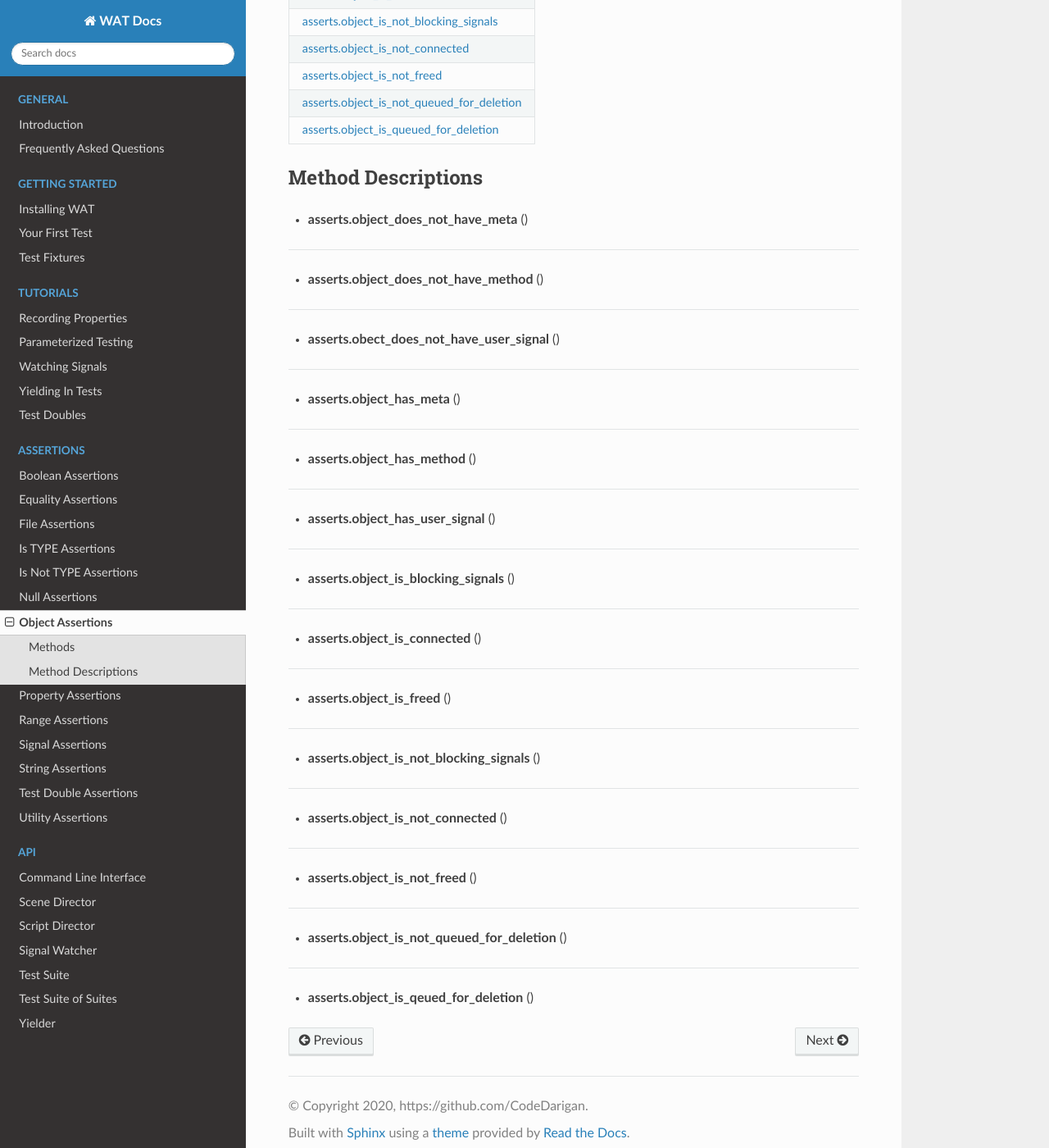
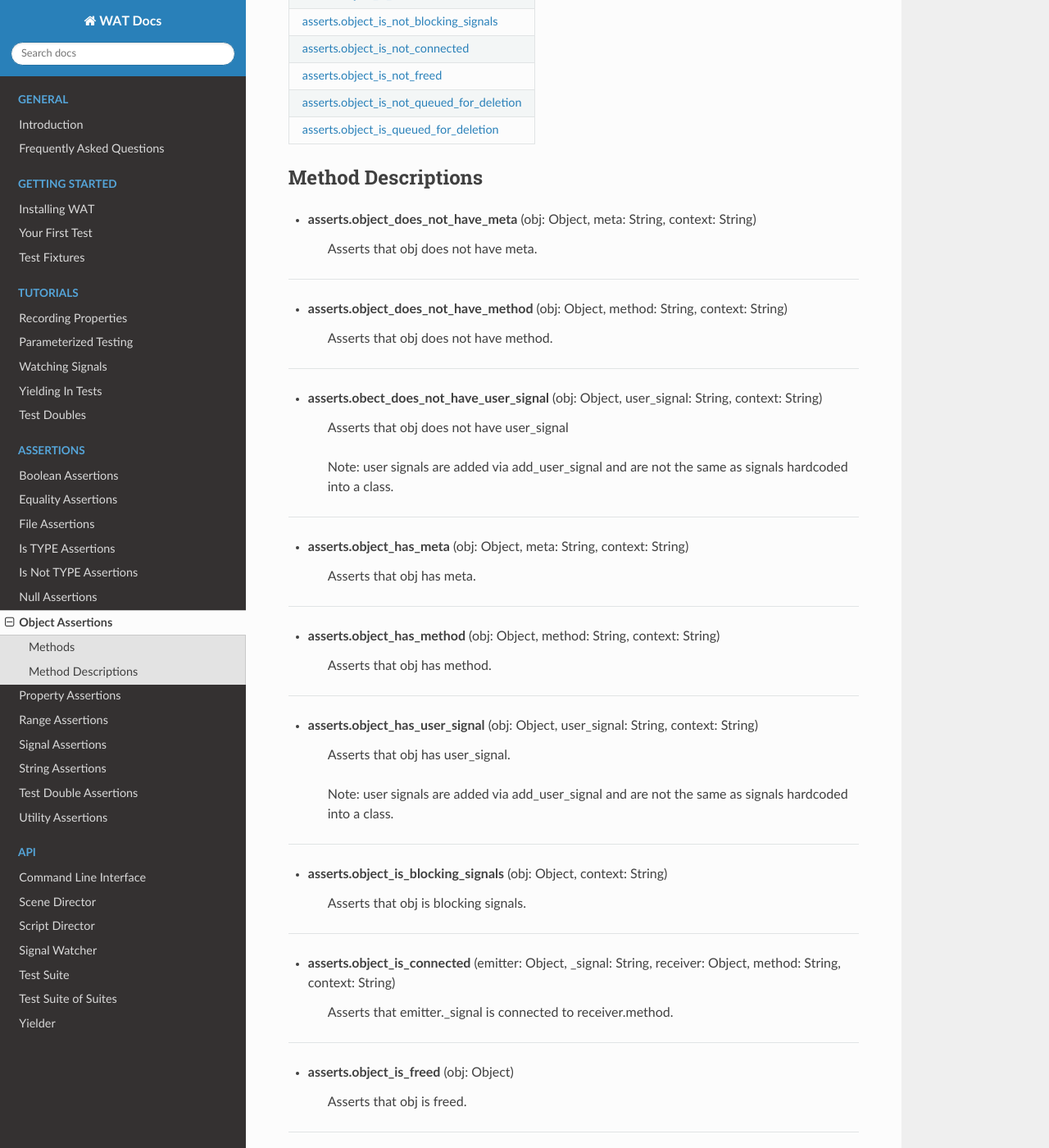
Before and after one commit to CodeDarigan/WATDocRedux, a Sphinx documentation site: the page built from source/pages/assertions/object.rst, in a window 1280 px wide and 1400 px high, scrolled down 599 px. Shown: the whole window at 82% size. Built offline with Sphinx 7.4.7 and the Read the Docs theme 2.0.0, drawn with Linux system fonts in a browser that asks for light colours; some of the changed text lies outside the part shown.

Commit message:
Expand Object Assertions

```diff
--- a/source/pages/assertions/object.rst
+++ b/source/pages/assertions/object.rst
@@ -34,82 +34,118 @@ Method Descriptions
 
 .. _asserts.does_not_have_meta:
 
-* **asserts.object_does_not_have_meta** ()
+* **asserts.object_does_not_have_meta** (obj: Object, meta: String, context: String)
+
+    Asserts that obj does not have meta.
 
 --------------
 
 .. _asserts.does_not_have_method:
 
-* **asserts.object_does_not_have_method** ()
+* **asserts.object_does_not_have_method** (obj: Object, method: String, context: String)
+
+    Asserts that obj does not have method.
 
 ------------
 
 .. _asserts.does_not_have_user_signal:
 
-* **asserts.obect_does_not_have_user_signal** ()
+* **asserts.obect_does_not_have_user_signal** (obj: Object, user_signal: String, context: String)
+
+    Asserts that obj does not have user_signal
+
+    Note: user signals are added via add_user_signal and are not the same as signals hardcoded into
+    a class.
 
 ----------------
 
 .. _asserts.has_meta:
 
-* **asserts.object_has_meta** ()
+* **asserts.object_has_meta** (obj: Object, meta: String, context: String)
+
+    Asserts that obj has meta.
 
 -----------
 
 .. _asserts.has_method:
 
-* **asserts.object_has_method** ()
+* **asserts.object_has_method** (obj: Object, method: String, context: String)
+
+    Asserts that obj has method.
 
 ------------
 
 .. _asserts.has_user_signal:
 
-* **asserts.object_has_user_signal** ()
+* **asserts.object_has_user_signal** (obj: Object, user_signal: String, context: String)
+
+    Asserts that obj has user_signal.
+
+    Note: user signals are added via add_user_signal and are not the same as signals hardcoded into
+    a class.
+
 
 -------------
 
 .. _asserts.is_blocking_signals:
 
-* **asserts.object_is_blocking_signals** ()
+* **asserts.object_is_blocking_signals** (obj: Object, context: String)
+
+    Asserts that obj is blocking signals.
 
 -------------
 
 .. _asserts.is_connected:
 
-* **asserts.object_is_connected** ()
+* **asserts.object_is_connected** (emitter: Object, _signal: String, receiver: Object, method: String, context: String)
+
+    Asserts that emitter._signal is connected to receiver.method.
 
 ------------
 
 .. _asserts.is_freed:
 
-* **asserts.object_is_freed** ()
+* **asserts.object_is_freed** (obj: Object)
+
+    Asserts that obj is freed.
 
 -------------
 
 .. _asserts.is_not_blocking_signals:
 
-* **asserts.object_is_not_blocking_signals** ()
+* **asserts.object_is_not_blocking_signals** (obj: Object)
+
+    Asserts that obj is not blocking signals.
 
 -----------
 
 .. _asserts.is_not_connected:
 
-* **asserts.object_is_not_connected** ()
+* **asserts.object_is_not_connected** (emitter: Object, _signal: String, receiver: Object, method: String, context: String)
+
+    Asserts that emitter._signal is not connected to receiver.method.
+
 
 --------------
 
 .. _asserts.is_not_freed:
 
-* **asserts.object_is_not_freed** ()
+* **asserts.object_is_not_freed** (obj: Object)
+
+    Asserts that obj is not freed.
 
 ------------
 
 .. _asserts.is_not_queued_for_deletion:
 
-* **asserts.object_is_not_queued_for_deletion** ()
+* **asserts.object_is_not_queued_for_deletion** (obj: Object)
+
+    Asserts that obj is not queued for deletion (from methods such as queue_free())
 
 -------------
 
 .. _asserts.is_queued_for_deletion:
 
-* **asserts.object_is_qeued_for_deletion** ()
+* **asserts.object_is_qeued_for_deletion** (obj: Object)
+
+    Asserts that obj is queued for deletion (from methods such as queue_free())
```
Also changed, not shown: 5 other files.
